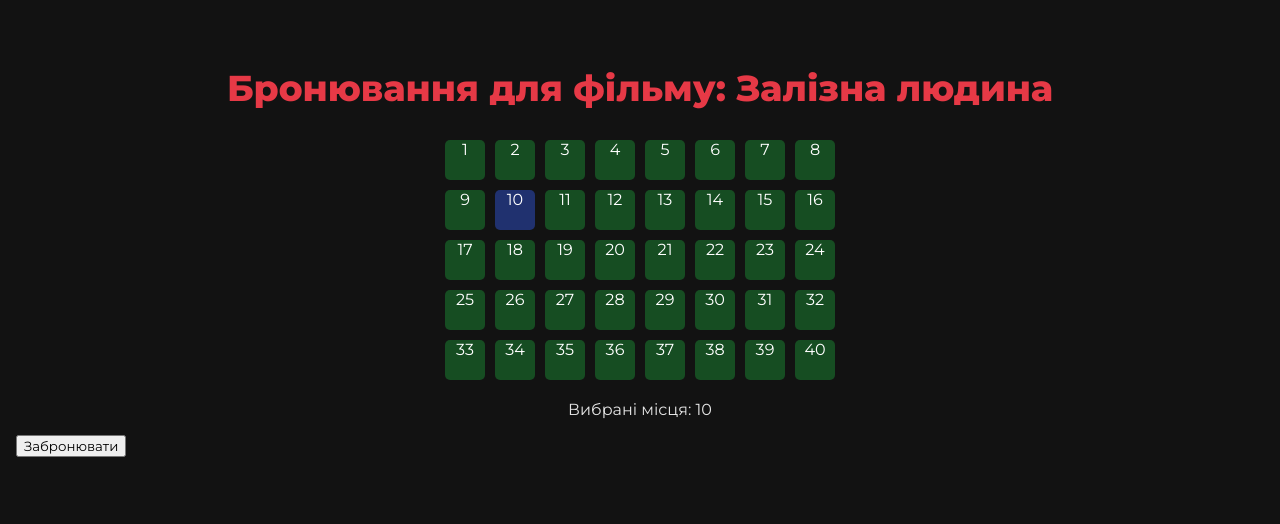
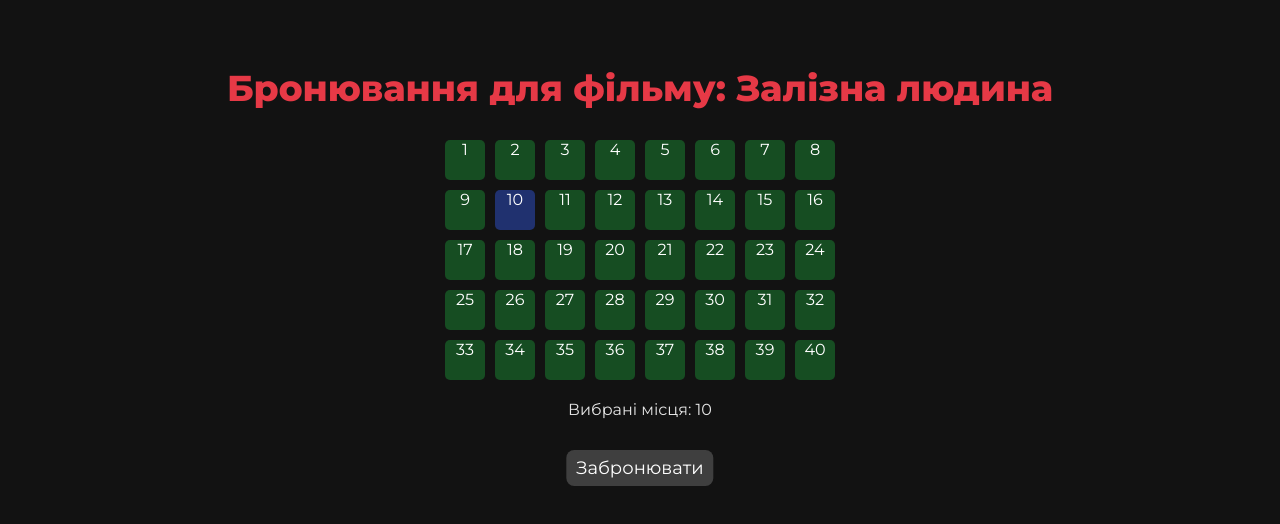
Before and after one commit to daniitadd/Cinema, a React (Vite) app: page /booking/1 in a window 1280 px wide. Both pictures are taken after a click on the element "10". Shown: the top 524 px of the page. Built offline with nearby package versions, Linux system fonts and the light colour scheme.

Commit message:
Стилі для кнопок додано

```diff
--- a/src/components/BookingForm.jsx
+++ b/src/components/BookingForm.jsx
@@ -47,7 +47,7 @@
         onChange={(e) => setEmail(e.target.value)}
         required
       />
-      <button type="submit">Підтвердити</button>
+      <div className="bron-ctr"><button type="submit" className="bron">Підтвердити</button></div>
     </form>
   );
 }
--- a/src/components/CinemaHall.jsx
+++ b/src/components/CinemaHall.jsx
@@ -54,7 +54,7 @@
       </div>
       <p className="seat-choice">Вибрані місця: {selectedSeats.join(", ")}</p>
       {!showForm && selectedSeats.length > 0 && (
-        <button onClick={() => setShowForm(true)}>Забронювати</button>
+        <div className="bron-ctr"><button onClick={() => setShowForm(true)} className="bron">Забронювати</button></div>
       )}
       {showForm && (
         <BookingForm selectedSeats={selectedSeats} onConfirm={handleConfirm} />
--- a/src/index.css
+++ b/src/index.css
@@ -152,6 +152,14 @@
 }
 
 .seat.booked {
-  background-color: rgb(190, 31, 31);
+  background-color: rgb(111, 12, 12);
   cursor: not-allowed;
 }
+
+.bron-ctr {
+  position: absolute;
+  left: 50%;
+  transform: translateX(-50%);
+  text-align: center;
+  margin-top: 15px;
+}
```
